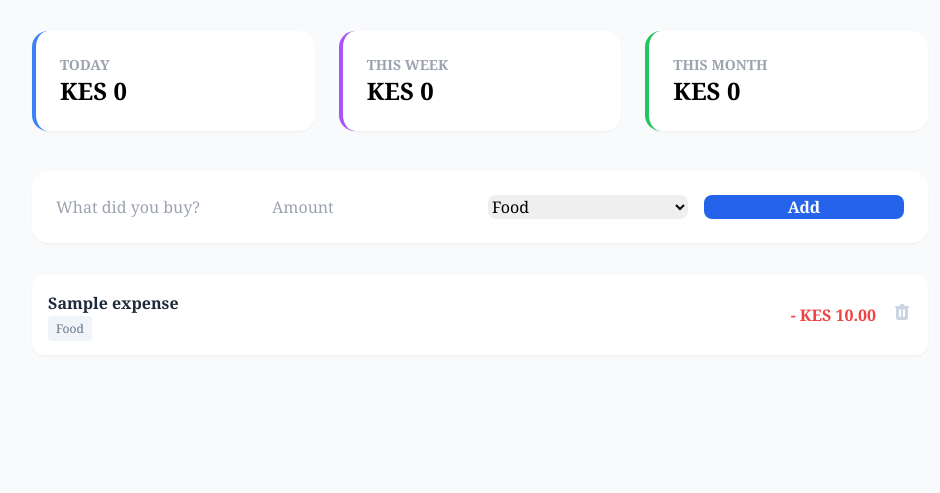
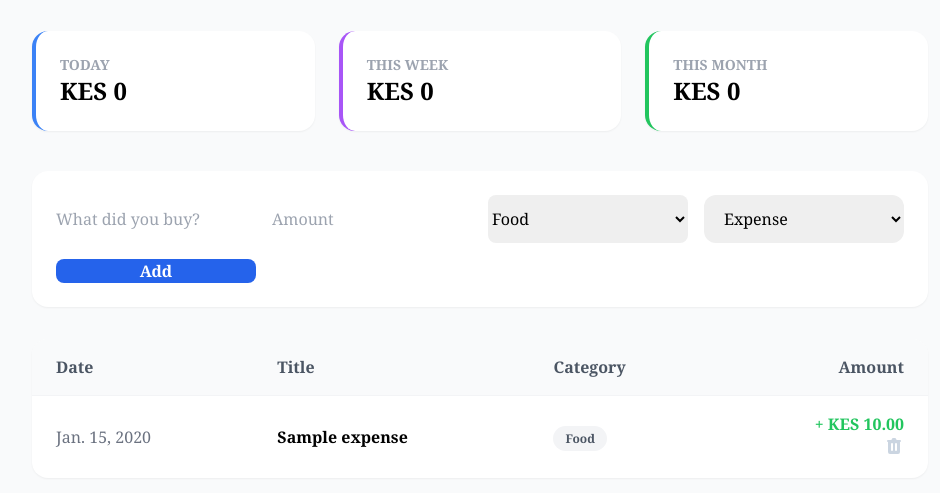
Before and after one commit to 18Mori/SoftGrowTech_expenseTracker_JamesMuriithi, a Django app: page / in a window 1280 px wide. Shown: the part 37-530 px from the top of the page, without its empty margins (160-1100 px from the left). Run offline with Django 5.2, Linux system fonts and the light colour scheme; a user stored in the database is signed in; tables that the repository leaves empty hold one stand-in row (values such as "Sample post"); one stand-in notice (Sample message) is shown; some libraries are stand-ins or nearby versions.

Commit message:
Add transaction type to Expense model; update serializer and views for improved expense tracking and user feedback

```diff
--- a/exapp/models.py
+++ b/exapp/models.py
@@ -18,7 +18,7 @@
     title = models.CharField(max_length=200)
     amount = models.DecimalField(max_digits=10, decimal_places=2)
     category = models.CharField(max_length=50, choices=CATEGORY_CHOICES)
-    # transaction_type = models.CharField(max_length=10, choices=TYPES)
+    transaction_type = models.CharField(max_length=10, choices=TYPES, null=True)
     date = models.DateField(auto_now_add=True)
 
     def __str__(self):
--- a/exapp/serializers.py
+++ b/exapp/serializers.py
@@ -4,4 +4,4 @@
 class ExpenseSerializer(serializers.ModelSerializer):
     class Meta:
         model = Expense
-        fields = ['id', 'title', 'amount', 'category', 'date']
+        fields = ['id', 'title', 'amount', 'category', 'transaction_type', 'date']
--- a/exapp/templates/Home.html
+++ b/exapp/templates/Home.html
@@ -31,21 +31,32 @@
                     <option value="Rent">Rent</option>
                     <option value="Transport">Transport</option>
                 </select>
+                <select name="transaction_type" class="border-gray-200 rounded-xl px-4 py-3">
+                    <option value="EXPENSE">Expense</option>
+                    <option value="INCOME">Income</option>
+                </select>
                 <button type="submit" class="bg-blue-600 text-white font-bold rounded-lg hover:bg-blue-700 transition">Add</button>
             </form>
         </section>
-        <div class="space-y-4">
-            {% for x in expenses %}
-            <div class="flex justify-between items-center bg-white p-4 rounded-xl shadow-sm">
-    <div>
-        <p class="font-semibold text-slate-800">{{ x.title }}</p>
-        <span class="text-xs bg-slate-100 px-2 py-1 rounded text-slate-500">{{ x.category }}</span>
-    </div>
-
-    <div class="flex items-center space-x-4">
-        <p class="font-bold text-red-500">- KES {{ x.amount }}</p>
-
-        <form action="{% url 'delete-expense' x.id %}" method="POST" onsubmit="return confirm('Delete this expense?');">
+        <div class="bg-white rounded-2xl shadow-sm overflow-hidden">
+            <table class="w-full text-left">
+                <thead class="bg-gray-50 border-b border-gray-100">
+                    <tr>
+                        <th class="px-6 py-4 font-bold text-gray-600">Date</th>
+                        <th class="px-6 py-4 font-bold text-gray-600">Title</th>
+                        <th class="px-6 py-4 font-bold text-gray-600">Category</th>
+                        <th class="px-6 py-4 text-right font-bold text-gray-600">Amount</th>
+                    </tr>
+                </thead>
+                <tbody class="divide-y divide-gray-100">
+                    {% for x in expenses %}
+                    <tr class="hover:bg-gray-50 transition">
+                        <td class="px-6 py-4 text-gray-500">{{ x.date }}</td>
+                        <td class="px-6 py-4 font-semibold">{{ x.title }}</td>
+                        <td class="px-6 py-4"><span class="bg-gray-100 text-gray-600 px-3 py-1 rounded-full text-xs font-bold">{{ x.category }}</span></td>
+                        <td class="px-6 py-4 text-right font-black {% if x.transaction_type == 'EXPENSE' %}text-red-500{% else %}text-green-500{% endif %}">
+                            {% if x.transaction_type == 'EXPENSE' %}-{% else %}+{% endif %} KES {{ x.amount }}
+                            <form action="{% url 'delete-expense' x.id %}" method="POST" onsubmit="return confirm('Delete this expense?');">
             {% csrf_token %}
             <button type="submit" class="text-slate-300 hover:text-red-600 transition-colors">
                 <svg xmlns="http://www.w3.org/2000/svg" class="h-5 w-5" viewBox="0 0 20 20" fill="currentColor">
@@ -53,9 +64,11 @@
                 </svg>
               </button>
             </form>
-              </div>
-            </div>
-            {% endfor %}
+                        </td>
+                    </tr>
+                    {% endfor %}
+                </tbody>
+            </table>
         </div>
     </div>
 {% endblock %}
--- a/exapp/templates/base.html
+++ b/exapp/templates/base.html
@@ -8,6 +8,7 @@
     <title>Expense Tracker</title>
     </head>
 <body class="bg-gray-50 text-black font-serif leading-normal tracking-normal">
+    {% include 'toast.html' %}
     {% block content %}
     {% endblock %}
     </body>
--- /dev/null
+++ b/exapp/templates/toast.html
@@ -0,0 +1,33 @@
+{% if messages %}
+<div id="toast-container" class="fixed top-5 right-5 z-50 flex flex-col gap-3">
+    {% for message in messages %}
+    <div class="toast-item transform transition-all duration-300 ease-in-out translate-x-0 flex items-center p-4 w-full max-w-xs rounded-xl shadow-lg
+        {% if message.tags == 'success' %} bg-green-600 text-white
+        {% elif message.tags == 'error' %} bg-red-600 text-white
+        {% elif message.tags == 'warning' %} bg-amber-500 text-white
+        {% else %} bg-blue-600 text-white {% endif %}">
+
+        <div class="ms-3 text-sm font-bold">{{ message }}</div>
+
+        <button type="button" onclick="this.parentElement.remove()" class="ms-auto -mx-1.5 -my-1.5 p-1.5 inline-flex items-center justify-center h-8 w-8 text-white hover:bg-black/10 rounded-lg">
+            <span class="sr-only">Close</span>
+            <svg class="w-3 h-3" fill="none" viewBox="0 0 14 14">
+                <path stroke="currentColor" stroke-linecap="round" stroke-linejoin="round" stroke-width="2" d="m1 1 6 6m0 0 6 6M7 7l6-6M7 7l-6 6"/>
+            </svg>
+        </button>
+    </div>
+    {% endfor %}
+</div>
+
+<script>
+    // Automatically hide toasts after 4 seconds
+    setTimeout(() => {
+        const toasts = document.querySelectorAll('.toast-item');
+        toasts.forEach(toast => {
+            toast.style.opacity = '0';
+            toast.style.transform = 'translateX(100%)';
+            setTimeout(() => toast.remove(), 300);
+        });
+    }, 4000);
+</script>
+{% endif %}
--- a/exapp/views.py
+++ b/exapp/views.py
@@ -4,6 +4,7 @@
 from django.db.models import Sum
 from django.utils import timezone
 from datetime import timedelta
+from django.contrib import messages
 
 
 
@@ -12,19 +13,20 @@
     week_start = today - timedelta(days=today.weekday())
     month_start = today.replace(day=1)
 
-    transactions = Expense.objects.filter(user=request.user).order_by('-date')
+    expenses = Expense.objects.filter(user=request.user).order_by('-date')
 
-    daily_total = transactions.filter(date=today).aggregate(Sum('amount'))['amount__sum'] or 0
-    weekly_total = transactions.filter(date__gte=week_start).aggregate(Sum('amount'))['amount__sum'] or 0
-    monthly_total = transactions.filter(date__gte=month_start).aggregate(Sum('amount'))['amount__sum'] or 0
-
-    expenses = Expense.objects.filter(user=request.user).order_by('-date')
+    daily_total = expenses.filter(date=today).aggregate(Sum('amount'))['amount__sum'] or 0
+    weekly_total = expenses.filter(date__gte=week_start).aggregate(Sum('amount'))['amount__sum'] or 0
+    monthly_total = expenses.filter(date__gte=month_start).aggregate(Sum('amount'))['amount__sum'] or 0
 
     if request.method == "POST":
         serializer = ExpenseSerializer(data=request.POST)
         if serializer.is_valid():
             serializer.save(user=request.user)
+            messages.success(request, 'Added successfully!')
             return redirect('home')
+        else:
+            messages.error(request, 'Error!! Plese check the form & try again.')
 
     return render(request, 'Home.html', {
         'expenses': expenses,
@@ -37,4 +39,5 @@
     expense = get_object_or_404(Expense, id=pk, user=request.user)
     if request.method == 'POST':
         expense.delete()
+        messages.warning(request, "Deleted.")
     return redirect('home')
```
Also changed, not shown: exapp/migrations/0002_expense_transaction_type.py (added), exapp/migrations/0003_alter_expense_transaction_type.py (added), exapp/migrations/0004_alter_expense_transaction_type.py (added).
